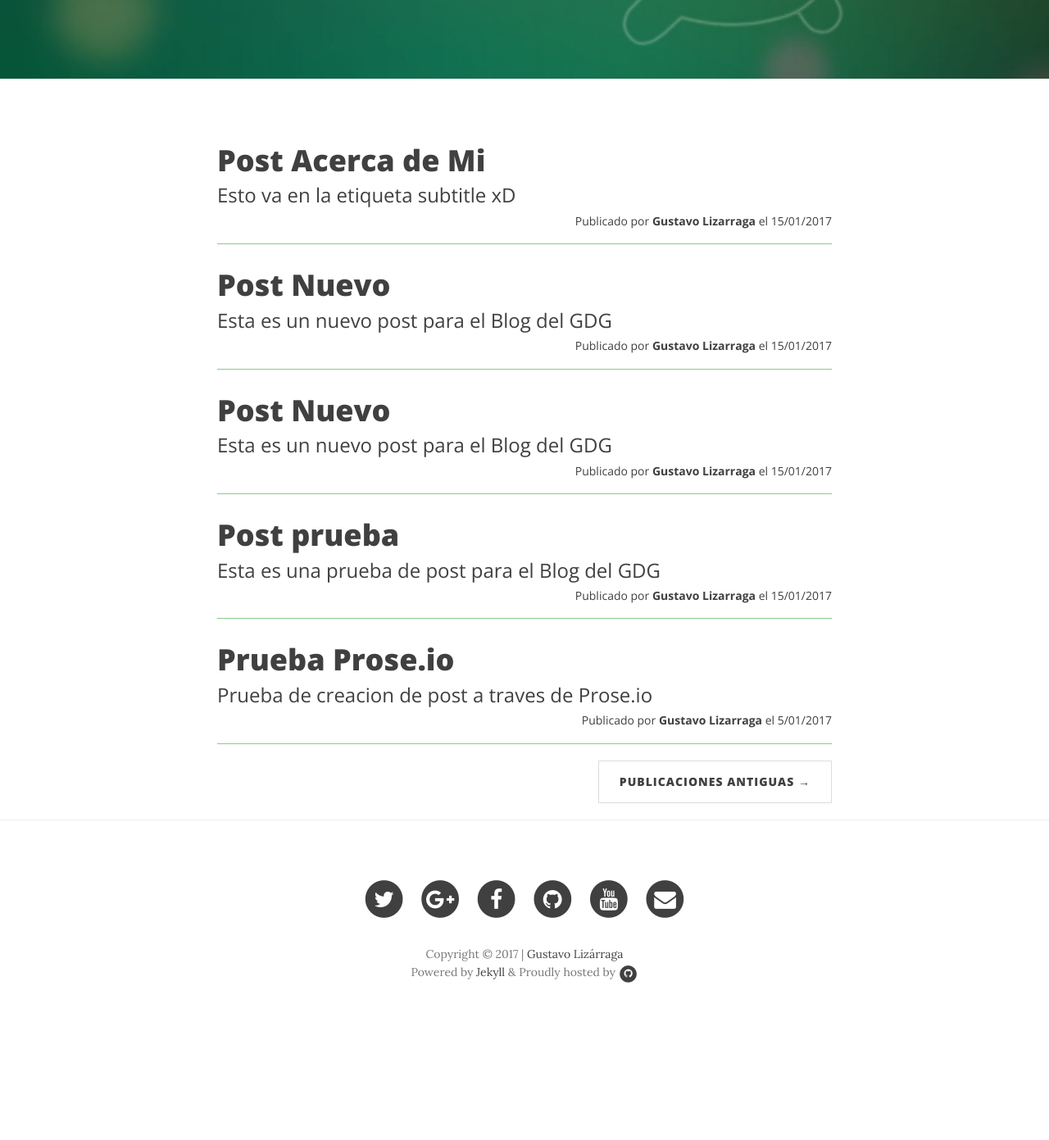
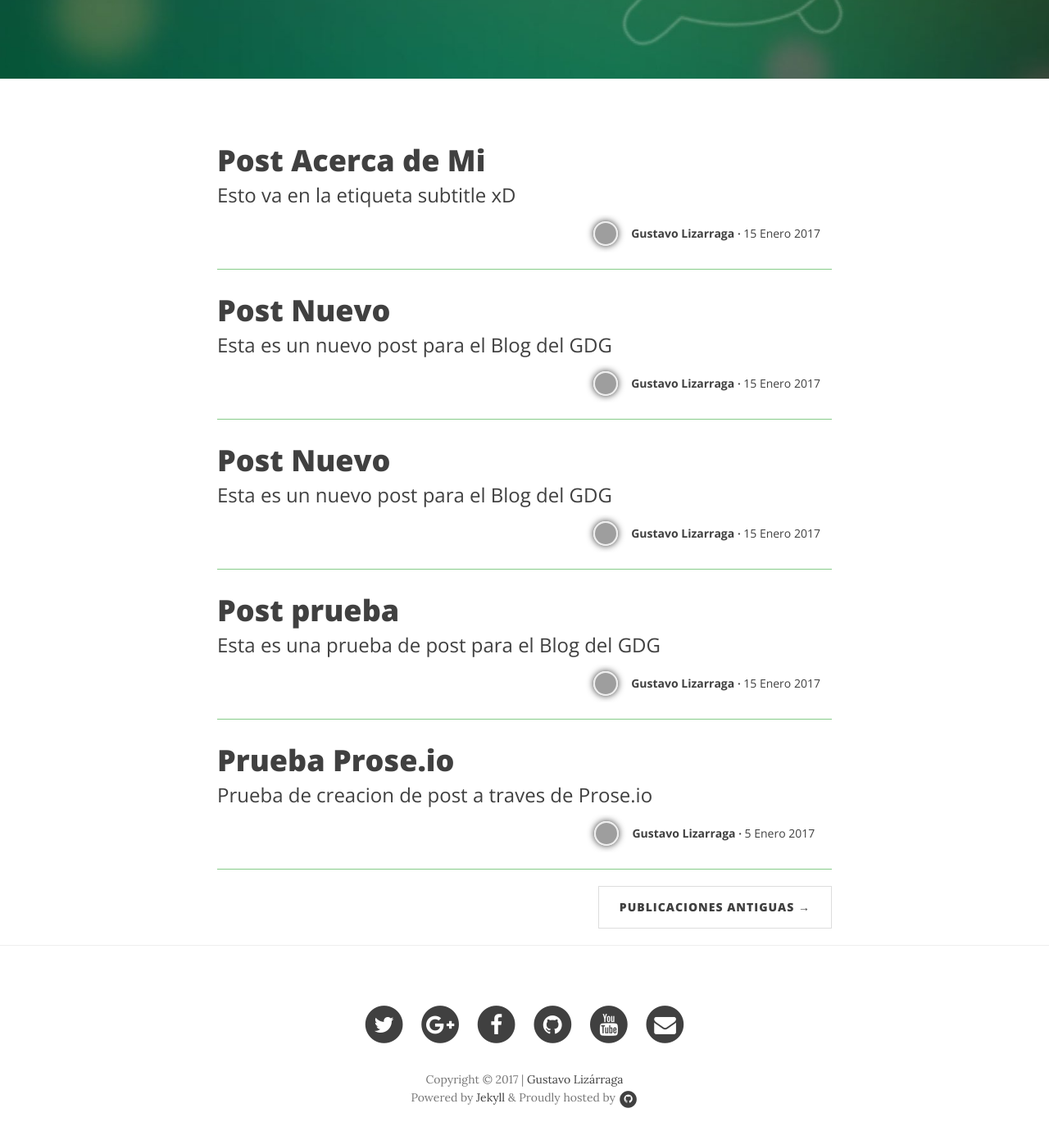
Before and after one commit to GDGAndroidBolivia/gdgandroidbolivia.github.io, a Jekyll site: the page built from index.html, in a window 1280 px wide and 1400 px high, scrolled down 491 px. Shown: the top 1391 px of the window at 82% size. Built offline with Jekyll 4.4.1, drawn with Linux system fonts in a browser that asks for light colours; nearby versions of some CDN libraries; the list of posts is cut into pages by our own code; before the commit the page ends 1755 px from its top, so only the background shows below that; grey boxes are pictures that could not be loaded.

Commit message:
Cambio en el disenio de la muestra de los Posts

```diff
--- a/index.html
+++ b/index.html
@@ -18,7 +18,37 @@ description: "Comunidad para desarrolladores, diseñadores, profesionales, estud
             {{ post.subtitle }}
         </h3>
         {% endif %}
-        <h5 class="text-post-date">Publicado por <b>{% if post.author %}{{ post.author }}{% else %}{{ site.title }}{% endif %}</b> el {{ post.date | date: "%-d/%m/%Y" }}</h5>
+        <div align="right">
+            <table border="0" class="table-index">
+                    <td align="right" style="border-top: none" class="tb">
+                        <img class="image-member-index" src="{{ post.author_pic }}"/>
+                    </td>
+                    <td style="vertical-align: middle; border-top: none; hover: background-color: #f00;" class="tb">
+                        <h5 class="text-post-index" style="margin-left: 0px; padding-left: 0px"><b>{% if post.author %}{{ post.author }}{% else %}{{ site.title }}{% endif %} <font size="2em">&middot</font> </b>
+                            {% assign m = post.date | date: "%-m" %}
+                            {{ post.date | date: "%-d" }}
+                            {% case m %}
+                              {% when '1' %}Enero
+                              {% when '2' %}Febrero
+                              {% when '3' %}Marzo
+                              {% when '4' %}Abril
+                              {% when '5' %}Mayo
+                              {% when '6' %}Junio
+                              {% when '7' %}Julio
+                              {% when '8' %}Agosto
+                              {% when '9' %}Septiembre
+                              {% when '10' %}Octubre
+                              {% when '11' %}Noviembre
+                              {% when '12' %}Diciembre
+                            {% endcase %}
+                            {{ post.date | date: "%Y" }}
+
+
+
+                    </h5>
+                    </td>
+            </table>
+        </div>
     </a>
 </div>
 <hr style="border-width: 1px; border-color: #86cc89">
```
